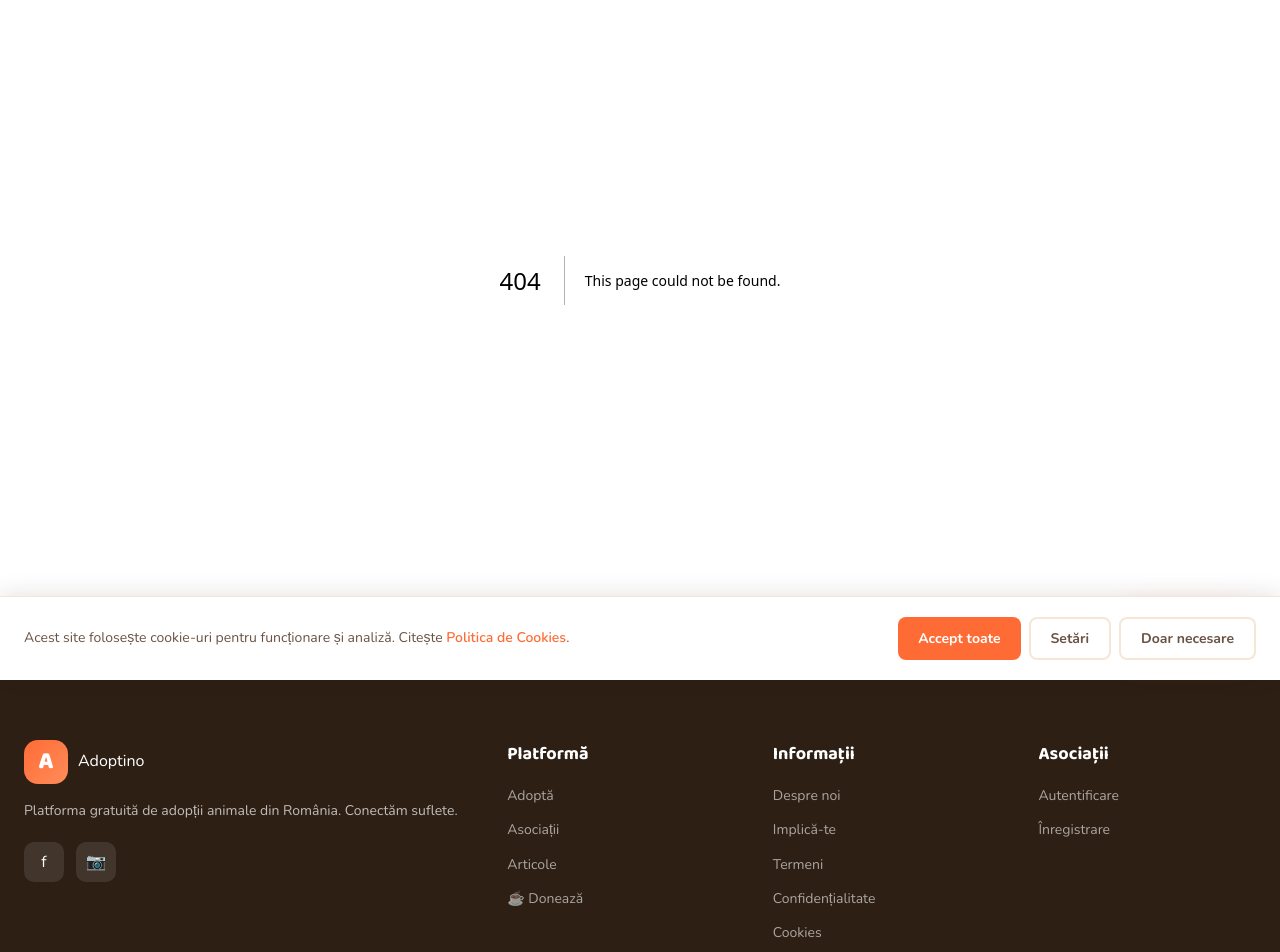
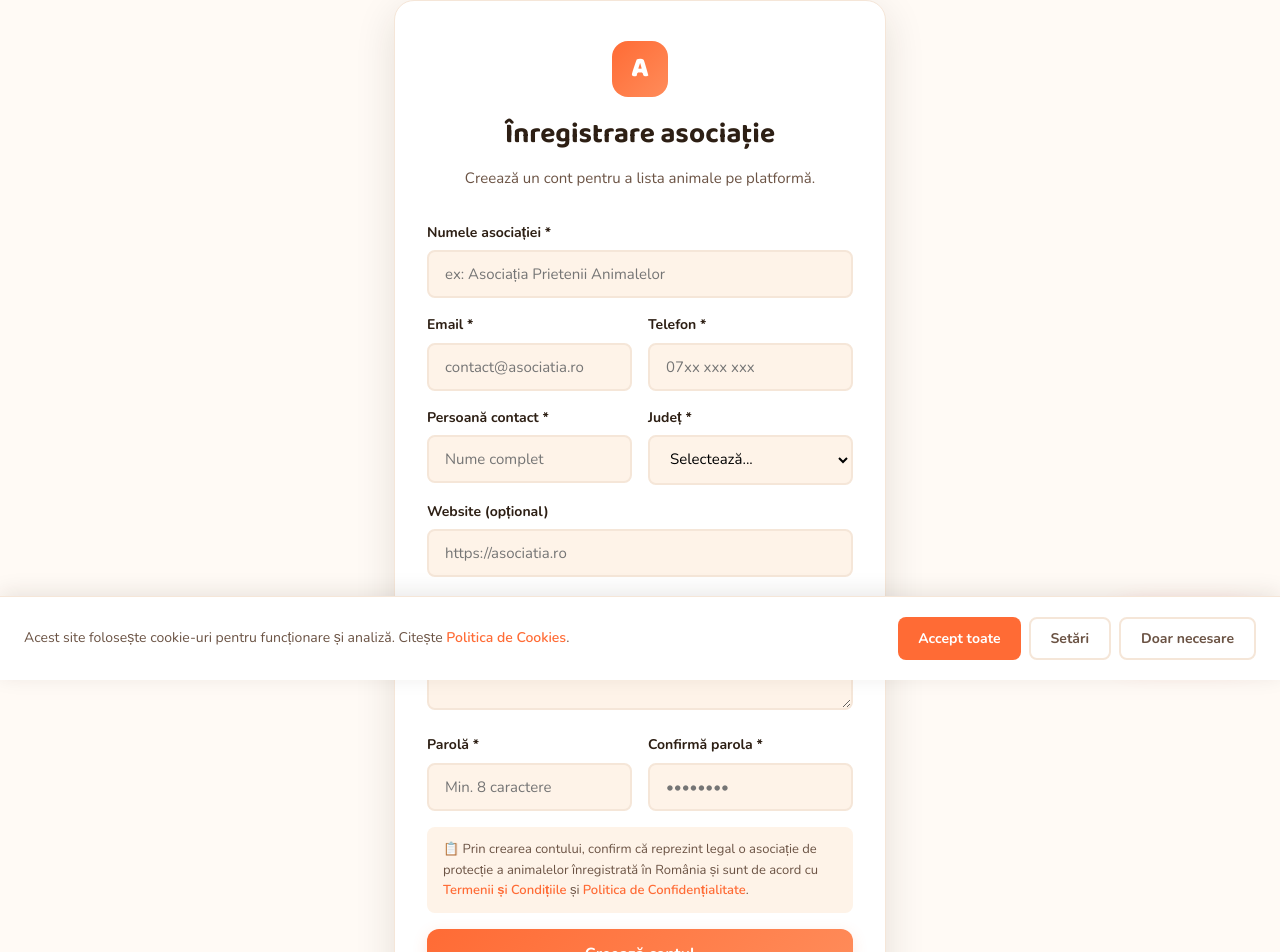
Before and after one commit to gabrieldimitrascu09-art/adoptino, a Next.js app: page /register in a window 1280 px wide. Before the commit this address had no page. Shown: the part 120-1072 px from the top of the page. Built offline with nearby package versions, Linux system fonts and the light colour scheme.

Commit message:
add login, register, legal pages, language system

```diff
--- /dev/null
+++ b/src/app/login/page.js
@@ -0,0 +1,71 @@
+'use client';
+import { useState } from 'react';
+import Link from 'next/link';
+
+export default function LoginPage() {
+  const [email, setEmail] = useState('');
+  const [password, setPassword] = useState('');
+
+  const handleLogin = (e) => {
+    e.preventDefault();
+    alert('Demo: Autentificare reușită! Funcționalitatea completă vine în curând.');
+  };
+
+  return (
+    <div style={{ maxWidth: 440, margin: '0 auto', padding: '120px 24px 60px' }}>
+      <div style={{
+        background: 'var(--card)', borderRadius: 'var(--radius)', padding: '40px 32px',
+        border: '1px solid var(--border)', boxShadow: 'var(--shadow-lg)'
+      }}>
+        <div style={{ textAlign: 'center', marginBottom: 32 }}>
+          <div style={{
+            width: 56, height: 56, margin: '0 auto 16px',
+            background: 'linear-gradient(135deg, var(--accent), var(--accent2))',
+            borderRadius: 16, display: 'flex', alignItems: 'center', justifyContent: 'center',
+            fontSize: 28, color: 'white', fontWeight: 800, fontFamily: 'var(--font-display)'
+          }}>A</div>
+          <h2 style={{ fontFamily: 'var(--font-display)', fontSize: 28, fontWeight: 700, marginBottom: 8 }}>
+            Portal asociații
+          </h2>
+          <p style={{ fontSize: 15, color: 'var(--text2)' }}>Intră în cont pentru a gestiona anunțurile.</p>
+        </div>
+
+        <form onSubmit={handleLogin} style={{ display: 'flex', flexDirection: 'column', gap: 16 }}>
+          <div>
+            <label style={labelStyle}>Email</label>
+            <input type="email" value={email} onChange={(e) => setEmail(e.target.value)}
+              placeholder="contact@asociatia.ro" required style={inputStyle} />
+          </div>
+          <div>
+            <label style={labelStyle}>Parolă</label>
+            <input type="password" value={password} onChange={(e) => setPassword(e.target.value)}
+              placeholder="••••••••" required style={inputStyle} />
+          </div>
+          <button type="submit" className="btn btn-primary" style={{ width: '100%', fontSize: 16, padding: '14px 28px' }}>
+            Autentificare
+          </button>
+        </form>
+
+        <div style={{
+          display: 'flex', alignItems: 'center', gap: 16, margin: '24px 0',
+          color: 'var(--text3)', fontSize: 13, fontWeight: 600
+        }}>
+          <div style={{ flex: 1, height: 1, background: 'var(--border)' }}></div>
+          <span>sau</span>
+          <div style={{ flex: 1, height: 1, background: 'var(--border)' }}></div>
+        </div>
+
+        <Link href="/register" className="btn btn-secondary" style={{ width: '100%', fontSize: 15, padding: '14px 28px' }}>
+          Creează cont nou
+        </Link>
+      </div>
+    </div>
+  );
+}
+
+const labelStyle = { display: 'block', fontSize: 14, fontWeight: 700, color: 'var(--text)', marginBottom: 6 };
+const inputStyle = {
+  width: '100%', padding: '12px 16px', border: '2px solid var(--border)',
+  borderRadius: 'var(--radius-xs)', fontSize: 15, outline: 'none',
+  transition: 'border-color 0.3s', background: 'var(--surface)'
+};
--- /dev/null
+++ b/src/app/register/page.js
@@ -0,0 +1,112 @@
+'use client';
+import { useState } from 'react';
+import Link from 'next/link';
+import { COUNTIES } from '@/data/demo';
+
+export default function RegisterPage() {
+  const handleRegister = (e) => {
+    e.preventDefault();
+    alert('Demo: Cont creat cu succes! Vei fi contactat pentru verificare.');
+  };
+
+  return (
+    <div style={{ maxWidth: 540, margin: '0 auto', padding: '120px 24px 60px' }}>
+      <div style={{
+        background: 'var(--card)', borderRadius: 'var(--radius)', padding: '40px 32px',
+        border: '1px solid var(--border)', boxShadow: 'var(--shadow-lg)'
+      }}>
+        <div style={{ textAlign: 'center', marginBottom: 32 }}>
+          <div style={{
+            width: 56, height: 56, margin: '0 auto 16px',
+            background: 'linear-gradient(135deg, var(--accent), var(--accent2))',
+            borderRadius: 16, display: 'flex', alignItems: 'center', justifyContent: 'center',
+            fontSize: 28, color: 'white', fontWeight: 800, fontFamily: 'var(--font-display)'
+          }}>A</div>
+          <h2 style={{ fontFamily: 'var(--font-display)', fontSize: 28, fontWeight: 700, marginBottom: 8 }}>
+            Înregistrare asociație
+          </h2>
+          <p style={{ fontSize: 15, color: 'var(--text2)' }}>Creează un cont pentru a lista animale pe platformă.</p>
+        </div>
+
+        <form onSubmit={handleRegister} style={{ display: 'flex', flexDirection: 'column', gap: 16 }}>
+          <div>
+            <label style={labelStyle}>Numele asociației *</label>
+            <input type="text" placeholder="ex: Asociația Prietenii Animalelor" required style={inputStyle} />
+          </div>
+          <div style={{ display: 'grid', gridTemplateColumns: '1fr 1fr', gap: 16 }}>
+            <div>
+              <label style={labelStyle}>Email *</label>
+              <input type="email" placeholder="contact@asociatia.ro" required style={inputStyle} />
+            </div>
+            <div>
+              <label style={labelStyle}>Telefon *</label>
+              <input type="tel" placeholder="07xx xxx xxx" required style={inputStyle} />
+            </div>
+          </div>
+          <div style={{ display: 'grid', gridTemplateColumns: '1fr 1fr', gap: 16 }}>
+            <div>
+              <label style={labelStyle}>Persoană contact *</label>
+              <input type="text" placeholder="Nume complet" required style={inputStyle} />
+            </div>
+            <div>
+              <label style={labelStyle}>Județ *</label>
+              <select required style={inputStyle}>
+                <option value="">Selectează...</option>
+                {COUNTIES.map((c) => <option key={c} value={c}>{c}</option>)}
+              </select>
+            </div>
+          </div>
+          <div>
+            <label style={labelStyle}>Website (opțional)</label>
+            <input type="url" placeholder="https://asociatia.ro" style={inputStyle} />
+          </div>
+          <div>
+            <label style={labelStyle}>Descriere *</label>
+            <textarea placeholder="Descrieți pe scurt activitatea asociației..." rows={3} required
+              style={{ ...inputStyle, resize: 'vertical' }} />
+          </div>
+          <div style={{ display: 'grid', gridTemplateColumns: '1fr 1fr', gap: 16 }}>
+            <div>
+              <label style={labelStyle}>Parolă *</label>
+              <input type="password" placeholder="Min. 8 caractere" required style={inputStyle} />
+            </div>
+            <div>
+              <label style={labelStyle}>Confirmă parola *</label>
+              <input type="password" placeholder="••••••••" required style={inputStyle} />
+            </div>
+          </div>
+
+          <div style={{ padding: '12px 16px', background: 'var(--surface)', borderRadius: 'var(--radius-xs)', fontSize: 13, color: 'var(--text2)', lineHeight: 1.6 }}>
+            📋 Prin crearea contului, confirm că reprezint legal o asociație de protecție a animalelor înregistrată în România și sunt de acord cu{' '}
+            <Link href="/termeni" style={{ color: 'var(--accent)', fontWeight: 600 }}>Termenii și Condițiile</Link> și{' '}
+            <Link href="/confidentialitate" style={{ color: 'var(--accent)', fontWeight: 600 }}>Politica de Confidențialitate</Link>.
+          </div>
+
+          <button type="submit" className="btn btn-primary" style={{ width: '100%', fontSize: 16, padding: '14px 28px' }}>
+            Creează contul
+          </button>
+        </form>
+
+        <div style={{
+          display: 'flex', alignItems: 'center', gap: 16, margin: '24px 0',
+          color: 'var(--text3)', fontSize: 13, fontWeight: 600
+        }}>
+          <div style={{ flex: 1, height: 1, background: 'var(--border)' }}></div>
+          <span>sau</span>
+          <div style={{ flex: 1, height: 1, background: 'var(--border)' }}></div>
+        </div>
+
+        <Link href="/login" className="btn btn-secondary" style={{ width: '100%', fontSize: 15, padding: '14px 28px' }}>
+          Am deja un cont
+        </Link>
+      </div>
+    </div>
+  );
+}
+
+const labelStyle = { display: 'block', fontSize: 14, fontWeight: 700, color: 'var(--text)', marginBottom: 6 };
+const inputStyle = {
+  width: '100%', padding: '12px 16px', border: '2px solid var(--border)',
+  borderRadius: 'var(--radius-xs)', fontSize: 15, outline: 'none',
+  transition: 'border-color 0.3s', background: 'var(--surface)'
+};
--- a/src/components/Navbar.js
+++ b/src/components/Navbar.js
@@ -58,6 +58,9 @@ export default function Navbar() {
             <a href="https://www.buymeacoffee.com/adoptino.ro" target="_blank" rel="noopener noreferrer" className="btn btn-coffee">
               ☕ {t('nav-donate')}
             </a>
+            <Link href="/login" className="btn btn-secondary">
+              {lang === 'ro' ? 'Cont asociație' : 'Association Account'}
+            </Link>
           </div>
 
           <button
```
